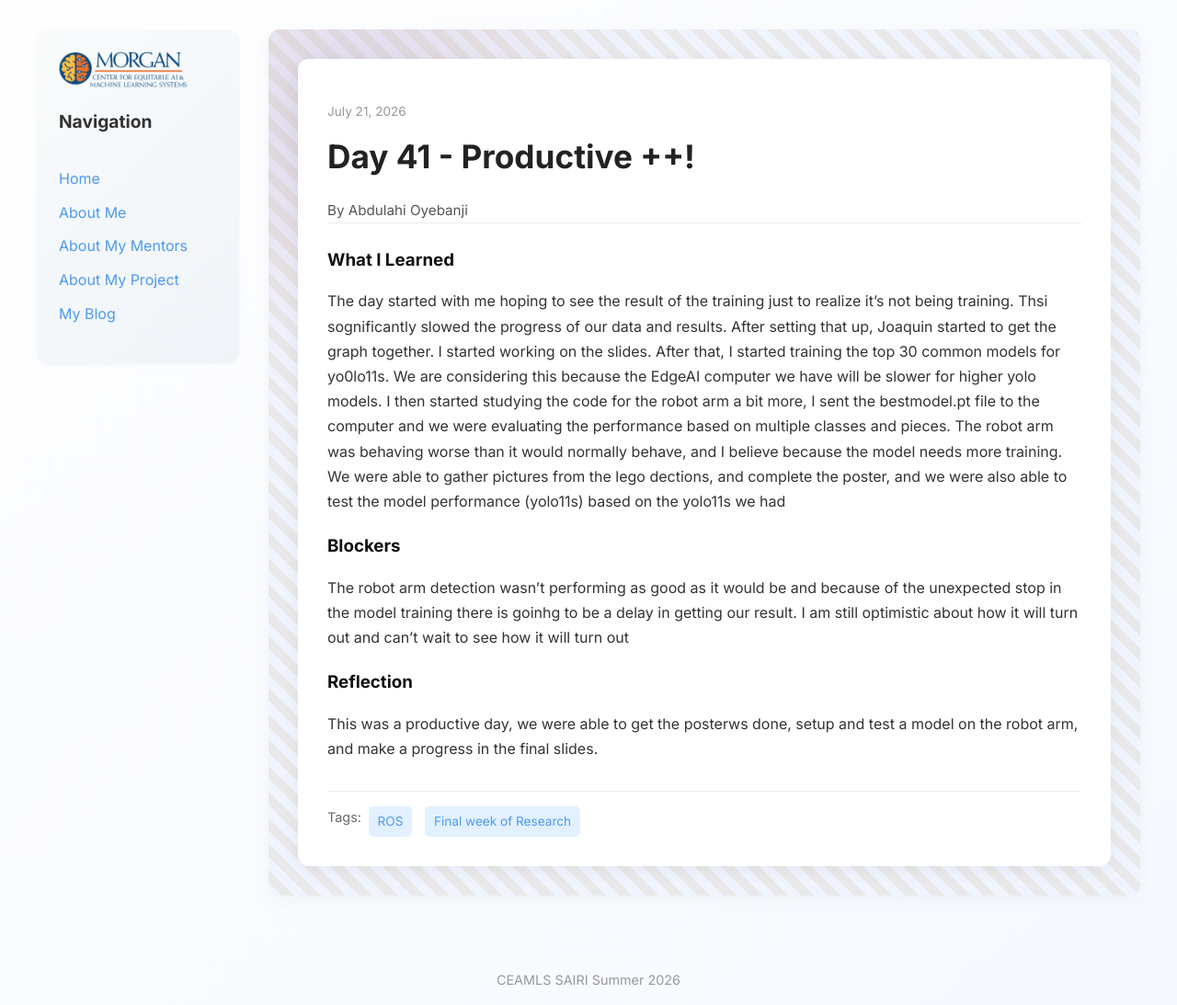
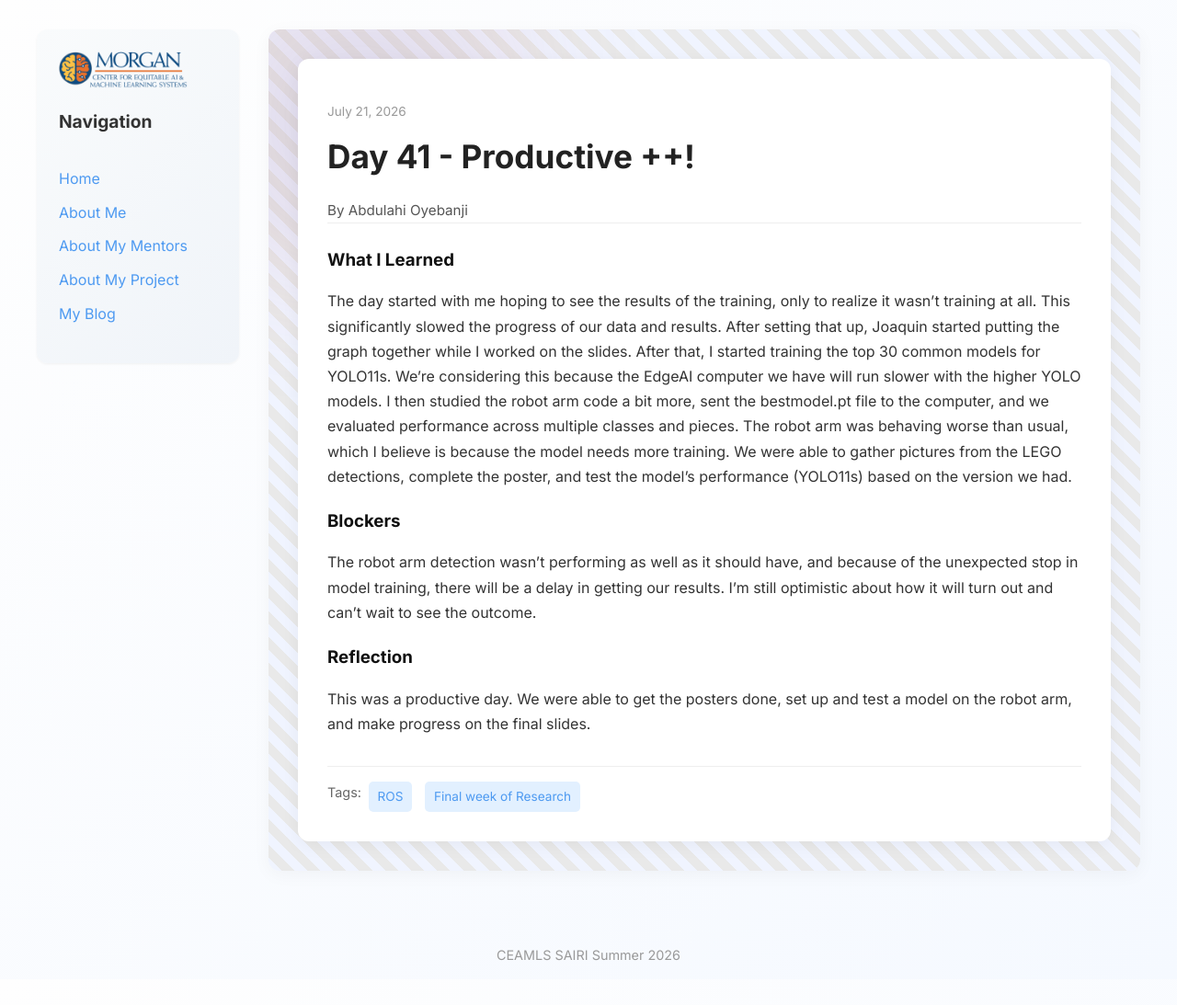
Before and after one commit to abdulahi-banji/abdulahi-banjiceamls26.github.io, a Jekyll site: the page built from _posts/2026-07-21-day-41.md, in a window 1280 px wide. Shown: the whole page at 92% size. Built offline with Jekyll 4.4.1, drawn with Linux system fonts in a browser that asks for light colours; after the commit the page ends 1065 px from its top, so only the background shows below that.

Commit message:
day 41 draft

```diff
--- a/_posts/2026-07-21-day-41.md
+++ b/_posts/2026-07-21-day-41.md
@@ -6,11 +6,11 @@ permalink: /day41.html
 tags: ['ROS', "Final week of Research"]
 
 what_i_learned: |
-  The day started with me hoping to see the result of the training just to realize it's not being training. Thsi sognificantly slowed the progress of our data and results. After setting that up, Joaquin started to get the graph together. I started working on the slides. After that, I started training the top 30 common models for yo0lo11s. We are considering this because the EdgeAI computer we have will be slower for higher yolo models. I then started studying the code for the robot arm a bit more, I sent the bestmodel.pt file to the computer and we were evaluating the performance based on multiple classes and pieces. The robot arm was behaving worse than it would normally behave, and I believe because the model needs more training. We were able to gather pictures from the lego dections, and complete the poster, and we were also able to test the model performance (yolo11s) based on the yolo11s we had
+  The day started with me hoping to see the results of the training, only to realize it wasn't training at all. This significantly slowed the progress of our data and results. After setting that up, Joaquin started putting the graph together while I worked on the slides. After that, I started training the top 30 common models for YOLO11s. We're considering this because the EdgeAI computer we have will run slower with the higher YOLO models. I then studied the robot arm code a bit more, sent the bestmodel.pt file to the computer, and we evaluated performance across multiple classes and pieces. The robot arm was behaving worse than usual, which I believe is because the model needs more training. We were able to gather pictures from the LEGO detections, complete the poster, and test the model's performance (YOLO11s) based on the version we had.
 
 blockers: |
-  The robot arm detection wasn't performing as good as it would be and because of the unexpected stop in the model training there is goinhg to be a delay in getting our result. I am still optimistic about how it will turn out and can't wait to see how it will turn out
+  The robot arm detection wasn't performing as well as it should have, and because of the unexpected stop in model training, there will be a delay in getting our results. I'm still optimistic about how it will turn out and can't wait to see the outcome.
 
 reflection: |
-  This was a productive day, we were able to get the posterws done, setup and test a model on the robot arm, and make a progress in the final slides.
+  This was a productive day. We were able to get the posters done, set up and test a model on the robot arm, and make progress on the final slides.
 ---
```
